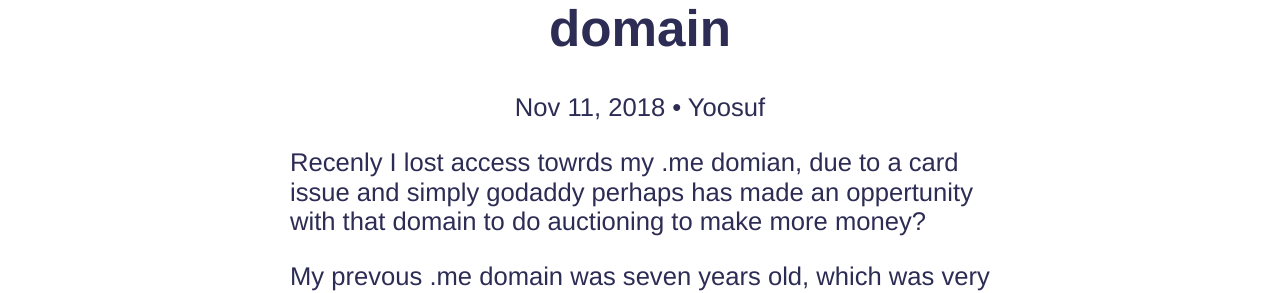
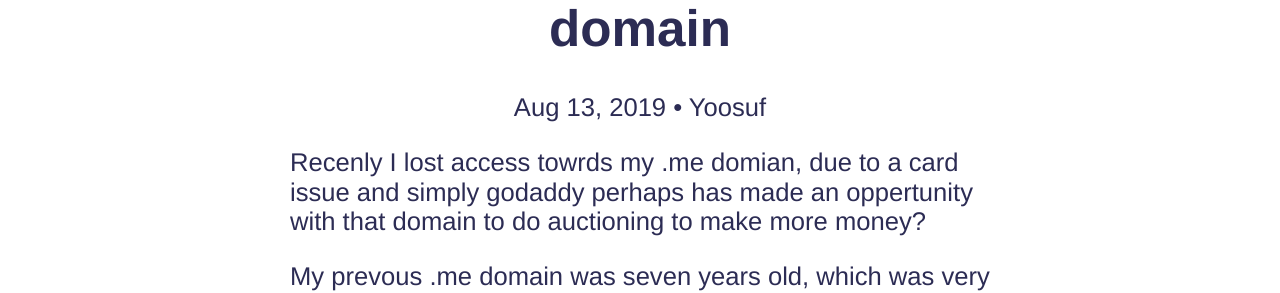
Before and after one commit to yoosuf/yoosuf.github.io, a Jekyll site: the page built from _posts/2019-08-13-what-happend-to-my-dot-me-domain.md, in a window 1280 px wide. Shown: the part 153-446 px from the top of the page. Built offline with Jekyll 4.4.1, drawn with Linux system fonts in a browser that asks for light colours.

Commit message:
updated date

```diff
--- a/_posts/2019-08-13-what-happend-to-my-dot-me-domain.md
+++ b/_posts/2019-08-13-what-happend-to-my-dot-me-domain.md
@@ -1,7 +1,7 @@
 ---
 title: What happend to my .me domain
 author: Yoosuf
-date: 2018-11-11 01:10:10
+date: 2019-08-13 01:10:10
 excerpt: ""
 layout: post
 permalink: /blog/what-happend-to-my-dot-me-domain
```
